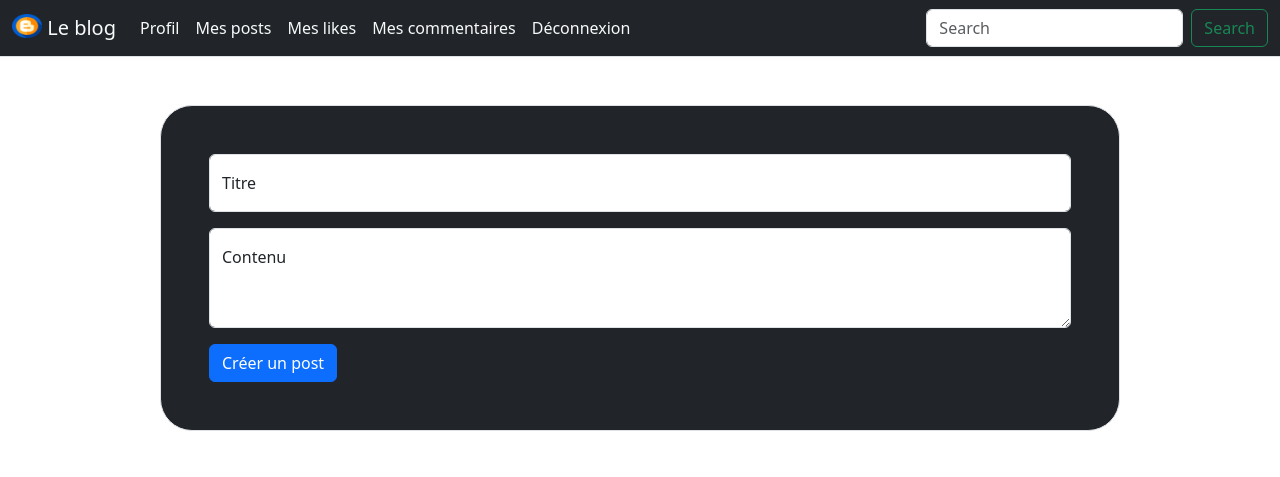
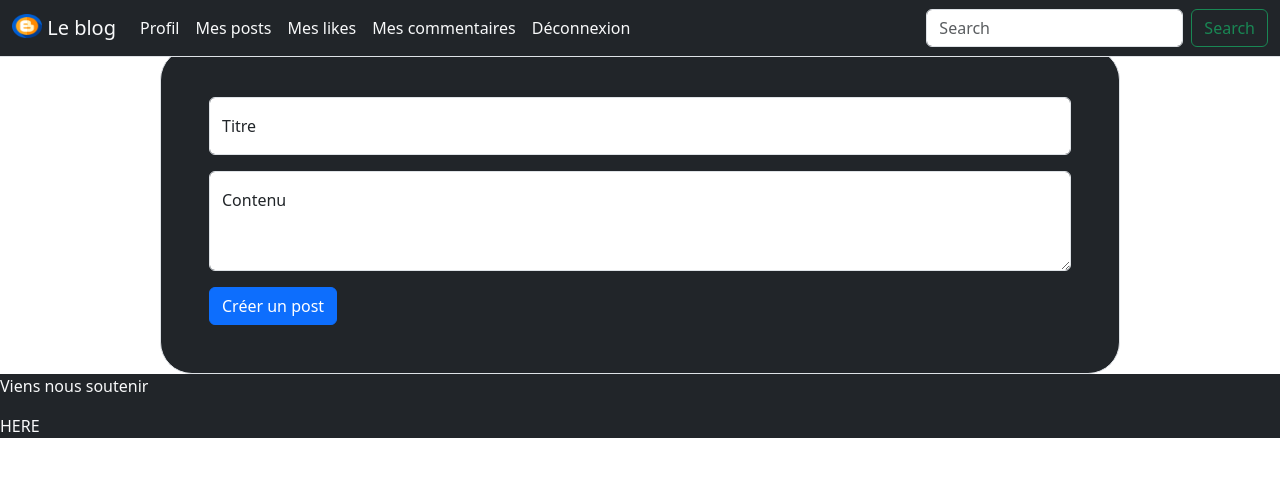
Before and after one commit to Evann45/Dev_web, a Flask app: page /creer_post in a window 1280 px wide. Shown: the top 477 px of the page. Run offline with Flask 2, Linux system fonts and the light colour scheme; a user stored in the database is signed in; some libraries are stand-ins or nearby versions.

Commit message:
Ajout du footer

```diff
--- a/App/templates/base.html
+++ b/App/templates/base.html
@@ -15,7 +15,7 @@
   </head>
   <body>
     <nav
-      class="navbar navbar-expand-lg bg-dark border-bottom border-body">
+      class="navbar navbar-expand-lg bg-dark border-bottom border-body position-fixed top-0 w-100">
       <div class="container-fluid">
         <a class="navbar-brand text-light" href="{{ url_for('home') }}">
           <img
@@ -73,5 +73,9 @@
 
     {% block main %} {% endblock %} {% block scripts %} {{ bootstrap.load_js()
     }} {% endblock %}
+    <footer class=" bg-dark ">
+      <p class="text-light">Viens nous soutenir</p>
+      <a class="nav-link text-light" href="#">HERE</a>
+    </footer>
   </body>
 </html>
```
Also changed, not shown: App/data/blog.db, README.md.
